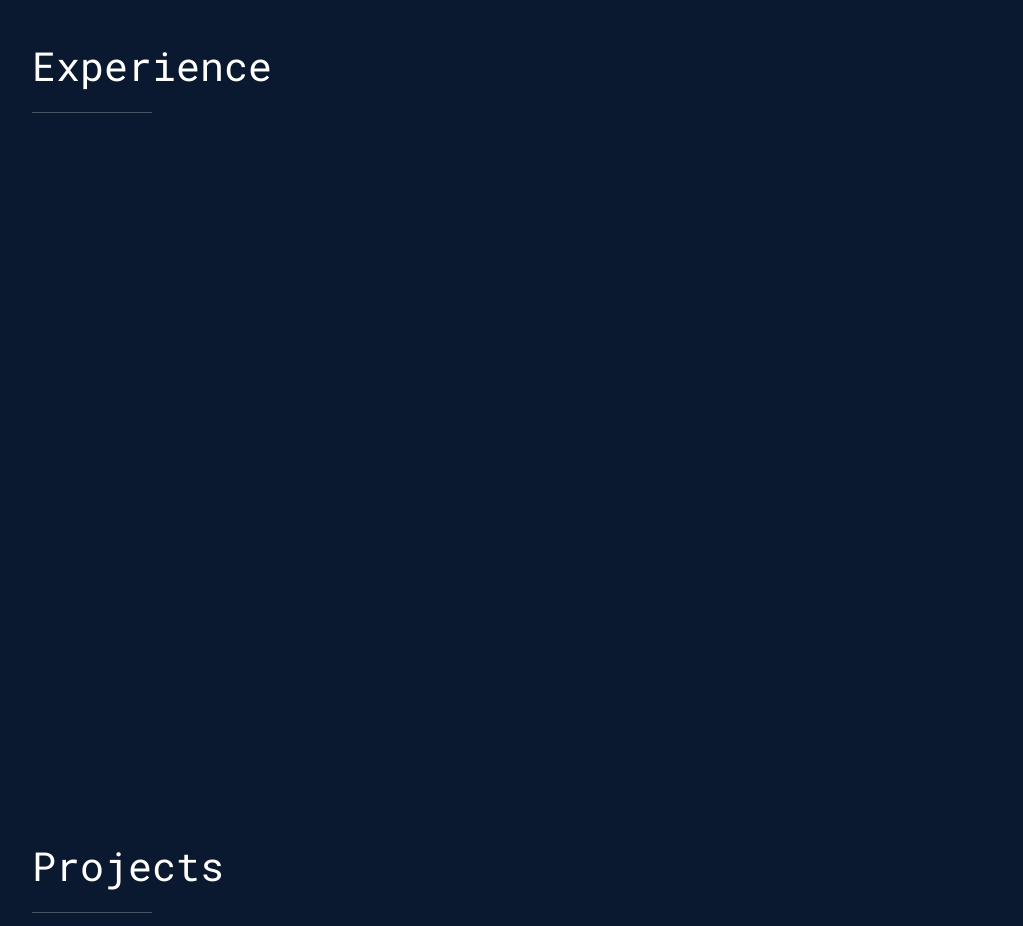
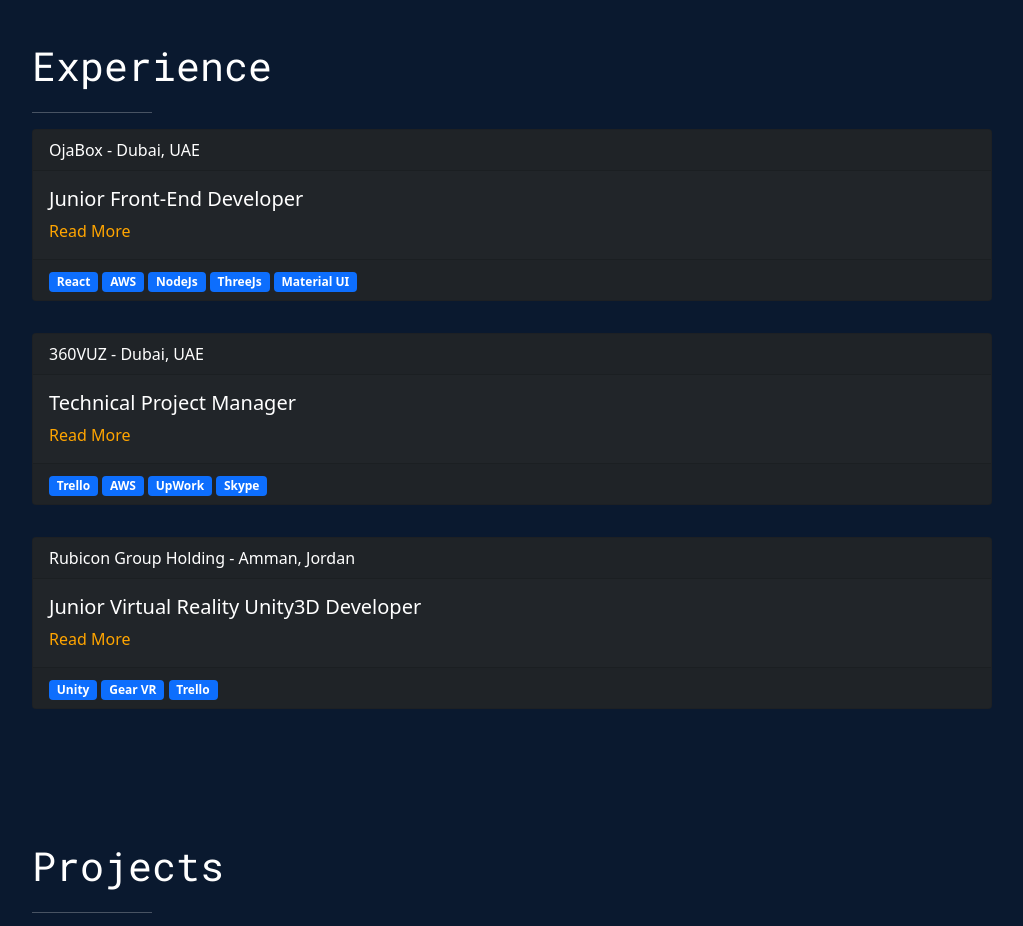
Before and after one commit to NaderNasr/PortfolioV2, a React (Create React App) app: page / in a window 1280 px wide. Shown: the part 2180-3106 px from the top of the page, without its empty margins (128-1151 px from the left). Built offline with nearby package versions, Linux system fonts and the light colour scheme.

Commit message:
add cards and content

```diff
--- a/src/components/Experience/Experience.jsx
+++ b/src/components/Experience/Experience.jsx
@@ -1,12 +1,144 @@
-import React from 'react'
+import React, { useState } from 'react'
+import { Badge, Card } from 'react-bootstrap'
 import './styles.css'
 
+
+
 const Experience = () => {
+
+  const [readMore, setReadMore] = useState(false);
+  const [readMore2, setReadMore2] = useState(false);
+  const [readMore3, setReadMore3] = useState(false);
+
+
+
+  const toggleReadMore = () => {
+    setReadMore(!readMore)
+  }
+
+  const toggleReadMore2 = () => {
+    setReadMore2(!readMore2)
+  }
+
+  const toggleReadMore3 = () => {
+    setReadMore3(!readMore3)
+  }
+
   return (
     <div className='experience-container'>
       <div className='experience-text-container'>
         <p className='experience-text-header'>Experience<hr /></p>
+        <Card
+          bg='dark'
+          text='white'
+          style={{ width: '100%' }}
+          className="mb-2"
+        >
+          <Card.Header>OjaBox - Dubai, UAE</Card.Header>
+          <Card.Body>
+            <Card.Title>Junior Front-End Developer</Card.Title>
+            {readMore ?
+              <>
+                <Card.Text>
+                  Worked closely with client, product managers and designers to conceptualize new features with building the company website to create a new online platform that offers users the ability to create, share, purchase, and sell various 3D content and VR Assets for use within the augmented reality industry.
+                  Designed, developed and launched the company website including a content library and 3D rendering tool using Three.js
+                  <ul>
+                    <br />
+                    <p>Key Achievements:</p>
+                    <li>Launched the OjaBox website using Reactjs, AWS, NodeJs, ThreeJs, Material UI</li>
+                  </ul>
+                </Card.Text>
+                <span onClick={toggleReadMore} style={{ color: '#37f713' }}>Read Less</span>
+              </>
+              :
+              <>
+                <span onClick={toggleReadMore} style={{ color: 'orange' }}>Read More</span>
+              </>
+            }
+          </Card.Body>
+          <Card.Footer>
+            {' '} <Badge bg="primary">React</Badge> {' '}
+            {' '} <Badge bg="primary">AWS</Badge> {' '}
+            {' '} <Badge bg="primary">NodeJs</Badge> {' '}
+            {' '} <Badge bg="primary">ThreeJs</Badge> {' '}
+            {' '} <Badge bg="primary"> Material UI</Badge> {' '}
+          </Card.Footer>
+        </Card>
+        <br />
+        <Card
+          bg='dark'
+          text='white'
+          style={{ width: '100%' }}
+          className="mb-2"
+        >
+          <Card.Header>360VUZ - Dubai, UAE</Card.Header>
+          <Card.Body>
+            <Card.Title>Technical Project Manager</Card.Title>
 
+            {readMore2 ?
+              <>
+                <Card.Text>
+                  Managed 2 remote mobile development teams in India and a web development team in Ukraine in creation of the 360VUZ mobile application that broadcasts live concerts and events to the subscriber using the Oculus Gear VR.
+                  Administered the project budget, tracked expenses, monitored performance, and ensured milestones were met.
+                  Collaborated with the client to establish technical direction, introduce functions, and gain consensus on changes.
+                  <ul>
+                    <br />
+                    <p>Key Achievements:</p>
+                    <li>Achieved the original launch deadline date by overcoming various technical issues without affecting
+                      performance and helped grow downloads from 50,000 in the first year to over 500,000 in the second year by optimizing the functionality</li>
+                  </ul>
+                </Card.Text>
+                <span onClick={toggleReadMore2} style={{ color: '#37f713' }}>Read Less</span>
+              </>
+              :
+              <>
+                <span onClick={toggleReadMore2} style={{ color: 'orange' }}>Read More</span>
+              </>
+            }
+          </Card.Body>
+          <Card.Footer>
+            {' '} <Badge bg="primary">Trello</Badge> {' '}
+            {' '} <Badge bg="primary">AWS</Badge> {' '}
+            {' '} <Badge bg="primary">UpWork</Badge> {' '}
+            {' '} <Badge bg="primary">Skype</Badge> {' '}
+          </Card.Footer>
+        </Card>
+        <br />
+        <Card
+          bg='dark'
+          text='white'
+          style={{ width: '100%' }}
+          className="mb-2"
+        >
+          <Card.Header>Rubicon Group Holding - Amman, Jordan</Card.Header>
+          <Card.Body>
+            <Card.Title>Junior Virtual Reality Unity3D Developer</Card.Title>
+            {readMore3 ?
+              <>
+            <Card.Text>
+              Developed applications and educational games for the Oculus Gear VR using Unity 5
+              Liaised with team members throughout the software development lifecycle to achieve established milestones.
+              <ul>
+                <br />
+                <p>Key Achievements:</p>
+                <li>Created an interactive digital comic book for kids using Unity 5 that could be played on their mobile devices.</li>
+              </ul>
+
+            </Card.Text>
+            <span onClick={toggleReadMore3} style={{ color: '#37f713' }}>Read Less</span>
+            </>
+            :
+            <>
+            <span onClick={toggleReadMore3} style={{ color: 'orange' }}>Read More</span>
+            </>
+            }
+          </Card.Body>
+          <Card.Footer>
+            {' '} <Badge bg="primary">Unity</Badge> {' '}
+            {' '} <Badge bg="primary">Gear VR</Badge> {' '}
+            {' '} <Badge bg="primary">Trello</Badge> {' '}
+          </Card.Footer>
+        </Card>
       </div>
     </div>
   )
```
